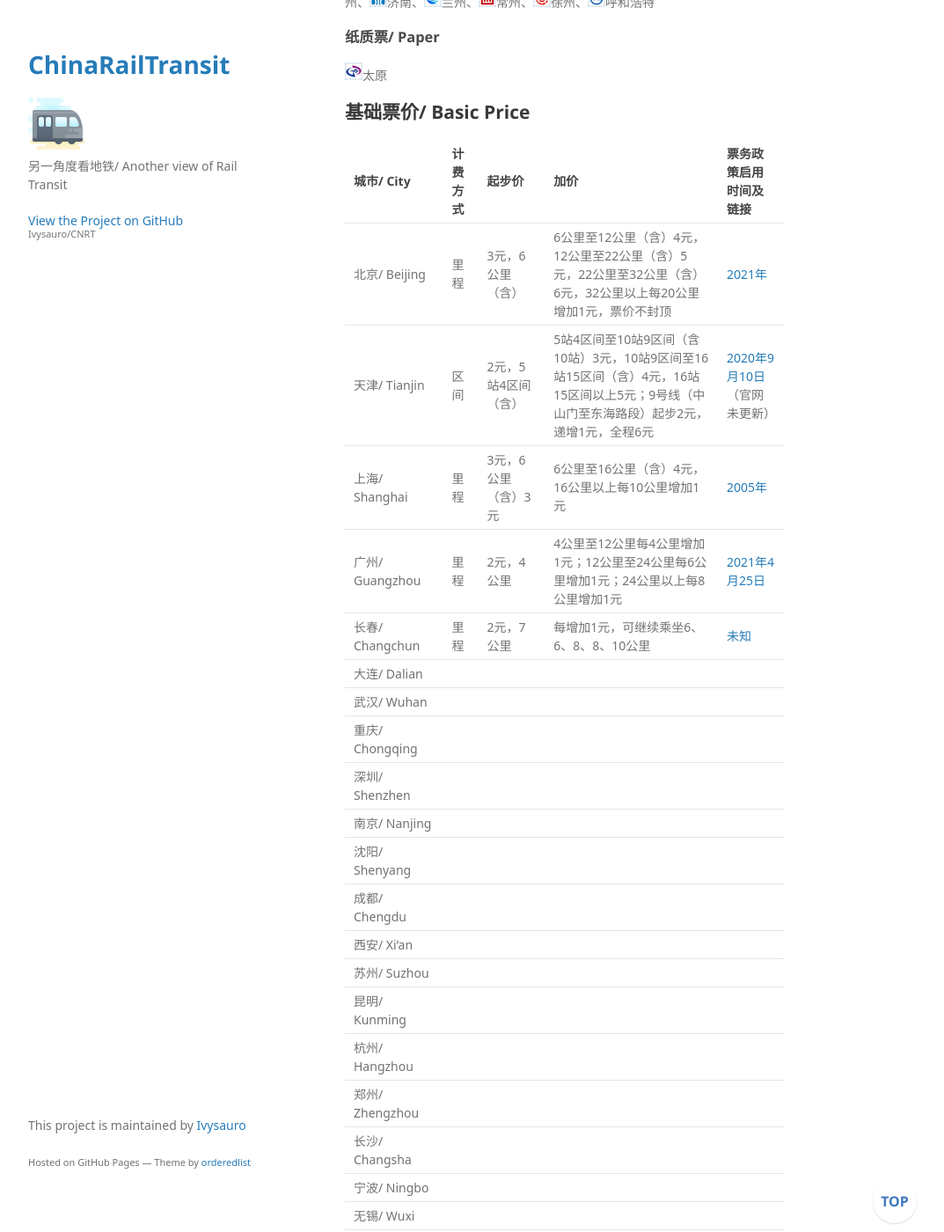
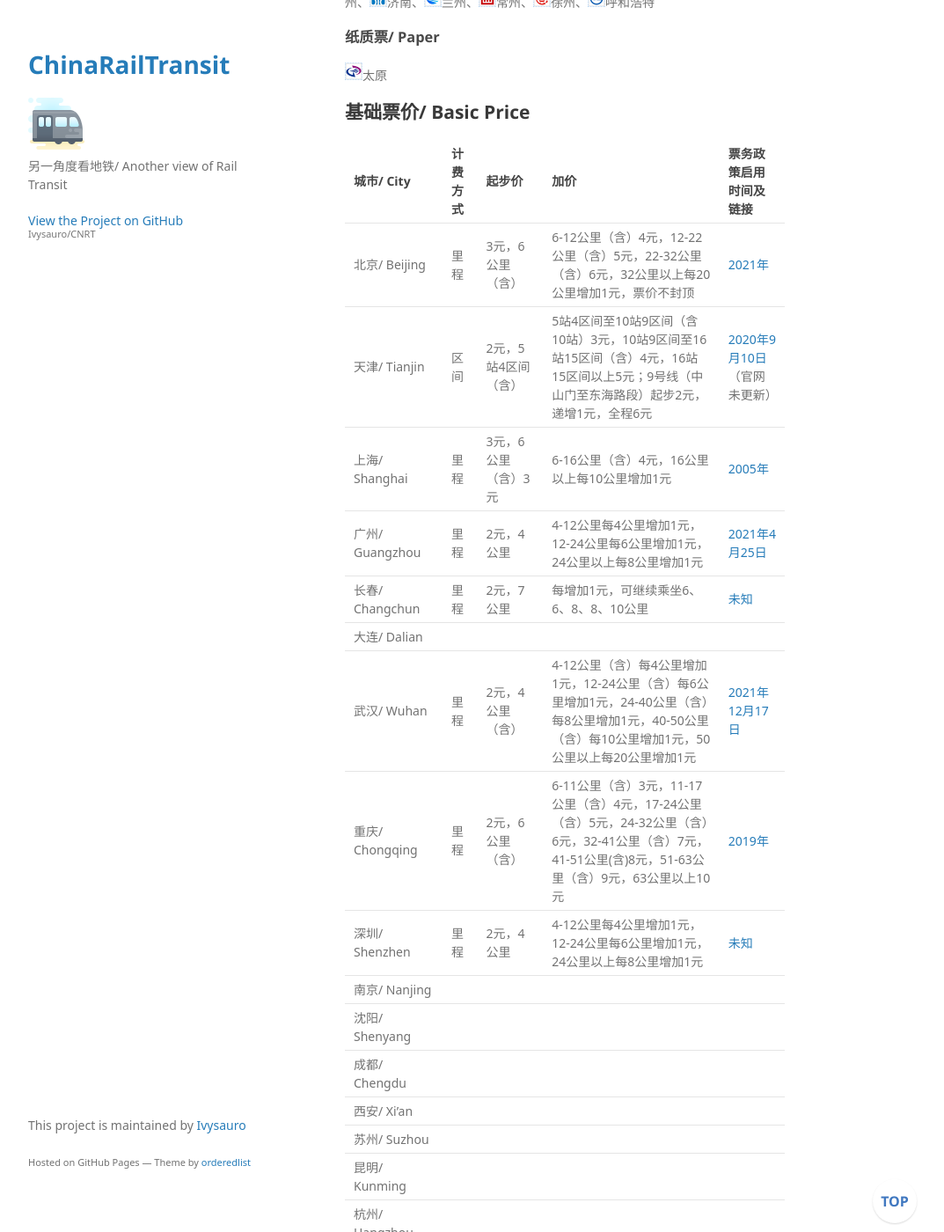
Before and after one commit to Ivysauro/CNRT, a Jekyll site: the page built from data/Ticket.md, in a window 1280 px wide and 1400 px high, scrolled down 531 px. Shown: the whole window at 88% size, without its empty margins (178-1251 px from the left). Built offline with Jekyll 4.4.1, drawn with Linux system fonts in a browser that asks for light colours; some web fonts are replaced; our own code applies the rules of GitHub Pages for plain Markdown files; a script that is not in the unit is left out; some of the changed text lies outside the part shown.

Commit message:
🍊更新部分数据

```diff
--- a/data/Ticket.md
+++ b/data/Ticket.md
@@ -21,15 +21,15 @@
 
 | 城市/ City | 计费方式 | 起步价 | 加价 | 票务政策启用时间及链接 |
 | :- | :- | :- | :- | :- |
-| 北京/ Beijing | 里程 | 3元，6公里（含） | 6公里至12公里（含）4元，12公里至22公里（含）5元，22公里至32公里（含）6元，32公里以上每20公里增加1元，票价不封顶 | [2021年](https://www.bjsubway.com/support/ccgd/) |
+| 北京/ Beijing | 里程 | 3元，6公里（含） | 6-12公里（含）4元，12-22公里（含）5元，22-32公里（含）6元，32公里以上每20公里增加1元，票价不封顶 | [2021年](https://www.bjsubway.com/support/ccgd/) |
 | 天津/ Tianjin | 区间 | 2元，5站4区间（含） | 5站4区间至10站9区间（含10站）3元，10站9区间至16站15区间（含）4元，16站15区间以上5元；9号线（中山门至东海路段）起步2元，递增1元，全程6元 |[2020年9月10日](http://m.tj.bendibao.com/news/93187.shtm)（官网未更新） |
-| 上海/ Shanghai | 里程 | 3元，6公里（含）3元 | 6公里至16公里（含）4元，16公里以上每10公里增加1元 | [2005年](http://service.shmetro.com/wzsywt/1045.htm) |
-| 广州/ Guangzhou | 里程 | 2元，4公里 | 4公里至12公里每4公里增加1元；12公里至24公里每6公里增加1元；24公里以上每8公里增加1元 | [2021年4月25日](https://cs.gzmtr.com/ckfw/pwzy_202001/202011/t20201117_69746.html) |
+| 上海/ Shanghai | 里程 | 3元，6公里（含）3元 | 6-16公里（含）4元，16公里以上每10公里增加1元 | [2005年](http://service.shmetro.com/wzsywt/1045.htm) |
+| 广州/ Guangzhou | 里程 | 2元，4公里 | 4-12公里每4公里增加1元，12-24公里每6公里增加1元，24公里以上每8公里增加1元 | [2021年4月25日](https://cs.gzmtr.com/ckfw/pwzy_202001/202011/t20201117_69746.html) |
 | 长春/ Changchun | 里程 | 2元，7公里 | 每增加1元，可继续乘坐6、6、8、8、10公里 | [未知](http://www.ccqg.com/pwxx) |
 | 大连/ Dalian | | |
-| 武汉/ Wuhan | | |
-| 重庆/ Chongqing | | |
-| 深圳/ Shenzhen | | |
+| 武汉/ Wuhan | 里程 | 2元，4公里（含） | 4-12公里（含）每4公里增加1元，12-24公里（含）每6公里增加1元，24-40公里（含）每8公里增加1元，40-50公里（含）每10公里增加1元，50公里以上每20公里增加1元 | [2021年12月17日](https://www.wuhanrt.com/public_forward.aspx??url=public_content_page.aspx?newid=14a520aa-abbd-43e1-8e94-81a67dc61f90&dtag=menu_motion_1) |
+| 重庆/ Chongqing | 里程 | 2元，6公里（含） | 6-11公里（含）3元，11-17公里（含）4元，17-24公里（含）5元，24-32公里（含）6元，32-41公里（含）7元，41-51公里(含)8元，51-63公里（含）9元，63公里以上10元 | [2019年](https://www.cqmetro.cn/yyfw/pwzc/2019/5/13/1166386.shtml) |
+| 深圳/ Shenzhen | 里程 | 2元，4公里 | 4-12公里每4公里增加1元，12-24公里每6公里增加1元，24公里以上每8公里增加1元 | [未知](https://www.szmc.net/shentieyunying/yunyingzixun/piaowuxinxi/piaowuzhishi/) |
 | 南京/ Nanjing | | |
 | 沈阳/ Shenyang | | |
 | 成都/ Chengdu | | |
@@ -147,10 +147,10 @@
 | 广州/ Guangzhou | 4.5h | 出闸站最高票价 |
 | 长春/ Changchun | 3h | 起步价 |
 | 大连/ Dalian | 3h | 出闸站最高票价 |
-| 武汉/ Wuhan | | |
-| 重庆/ Chongqing | | |
-| 深圳/ Shenzhen | | |
-| 南京/ Nanjing | | |
+| 武汉/ Wuhan | 4h | 全网最高票价 |
+| 重庆/ Chongqing | 3h | 全网最高票价 |
+| 深圳/ Shenzhen | 3.5h | 全网最高票价 |
+| 南京/ Nanjing | 5h | 全网最高票价 |
 | 沈阳/ Shenyang | | |
 | 成都/ Chengdu | | |
 | 西安/ Xi'an | | |
@@ -191,7 +191,7 @@
 
 ## 定期票/ Timing Ticket
 
-| 城市/ City | 材质 | 票价 ｜
+| 城市/ City | 材质 | 票价 |
 | :- | :- | :- |
 | 北京/ Beijing | 电子 | 一日票20元、二日票30元、三日票40元、五日票70元、七日票90元 |
 | 天津/ Tianjin | 普通 | 一日票15元、三日票40元 |
```
